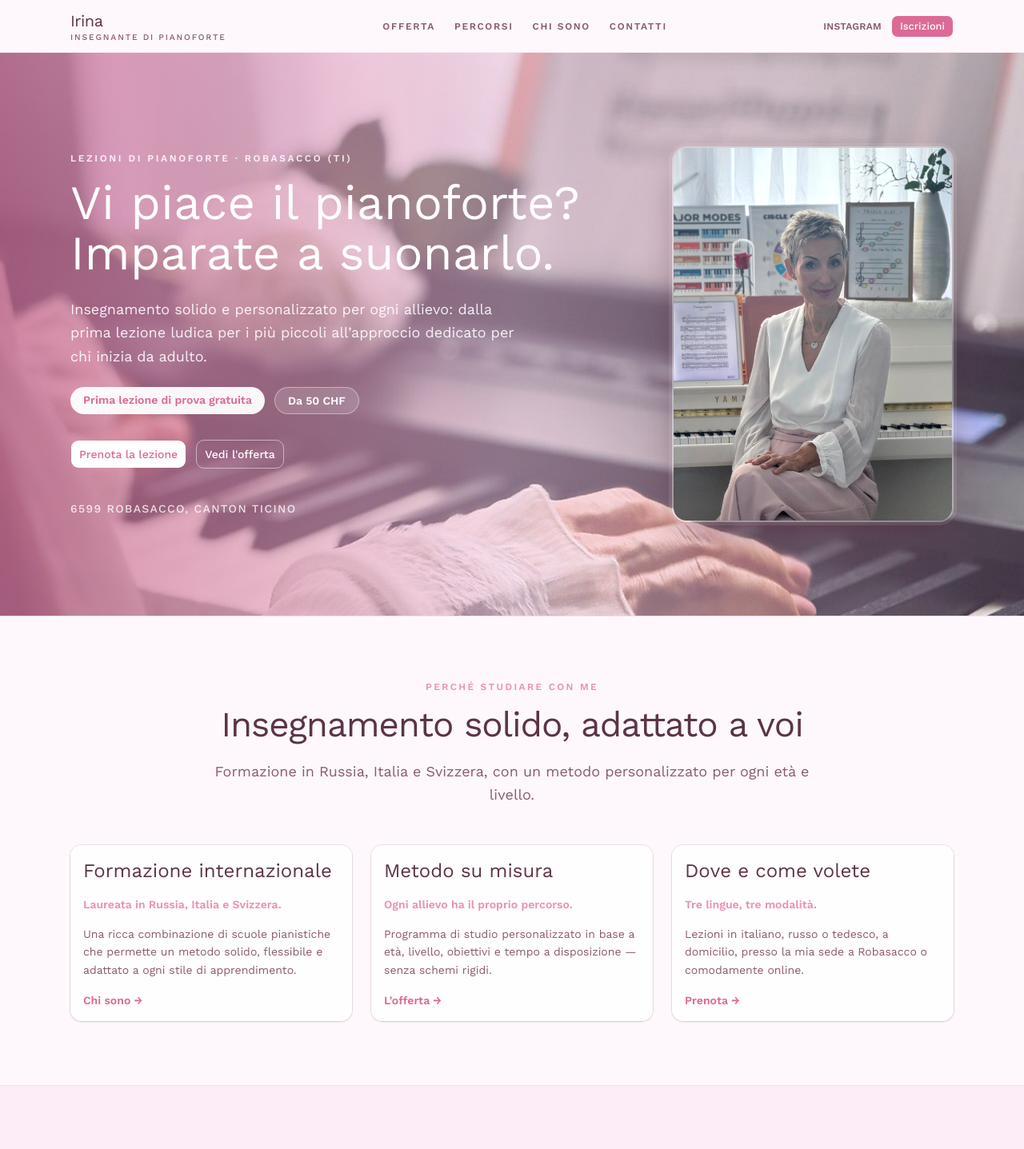
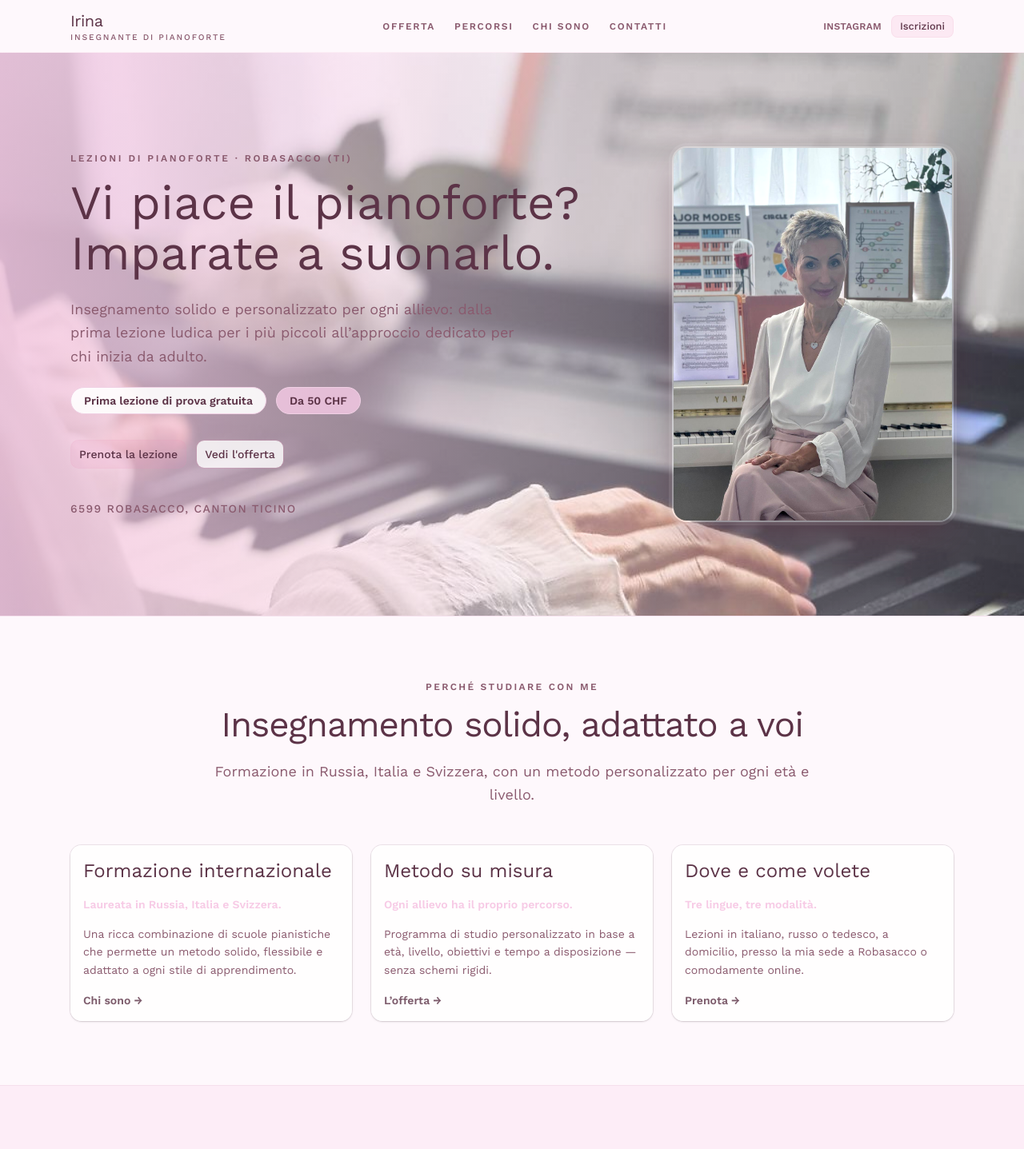
Before and after one commit to Quasarsonic/irina, a Next.js app: page / in a window 1280 px wide. Shown: the top 1437 px of the page at 80% size. Built offline with nearby package versions, Linux system fonts and the light colour scheme.

Commit message:
Soften footer, CTA band, and rose accent sections
Use muted backgrounds and outline-style CTAs instead of solid primary rose.
Lighten secondary/accent tokens and reduce primary-colored text across the page.

Co-authored-by: andy.bacciarini7 <andy.bacciarini7@live.com>

```diff
--- a/src/app/globals.css
+++ b/src/app/globals.css
@@ -66,27 +66,27 @@
   --card-foreground: #5c3347;
   --popover: #ffffff;
   --popover-foreground: #5c3347;
-  --primary: #db6a96;
+  --primary: #e991b8;
   --primary-foreground: #ffffff;
-  --secondary: #e991b8;
-  --secondary-foreground: #ffffff;
+  --secondary: #f7cbe6;
+  --secondary-foreground: #5c3347;
   --muted: #f7cbe6;
   --muted-foreground: #8a5a6e;
-  --accent: #c96a94;
+  --accent: #e991b8;
   --accent-foreground: #ffffff;
   --destructive: oklch(0.577 0.245 27.325);
   --border: #f0d0e4;
   --input: #f0d0e4;
   --ring: #e991b8;
-  --chart-1: #db6a96;
-  --chart-2: #e991b8;
-  --chart-3: #c96a94;
+  --chart-1: #e991b8;
+  --chart-2: #f7cbe6;
+  --chart-3: #f0d0e4;
   --chart-4: #f7cbe6;
   --chart-5: #fce8f4;
   --radius: 0.625rem;
   --sidebar: #fef8fc;
   --sidebar-foreground: #5c3347;
-  --sidebar-primary: #db6a96;
+  --sidebar-primary: #e991b8;
   --sidebar-primary-foreground: #ffffff;
   --sidebar-accent: #f7cbe6;
   --sidebar-accent-foreground: #5c3347;
@@ -107,20 +107,20 @@
   --secondary-foreground: #ffffff;
   --muted: #6b3d52;
   --muted-foreground: #f7cbe6;
-  --accent: #db6a96;
-  --accent-foreground: #ffffff;
+  --accent: #f0d0e4;
+  --accent-foreground: #5c3347;
   --destructive: oklch(0.704 0.191 22.216);
   --border: #8a5a6e;
   --input: #8a5a6e;
   --ring: #f7cbe6;
   --chart-1: #f7cbe6;
   --chart-2: #e991b8;
-  --chart-3: #db6a96;
+  --chart-3: #f0d0e4;
   --chart-4: #c96a94;
   --chart-5: #6b3d52;
   --sidebar: #5c3347;
   --sidebar-foreground: #fef8fc;
-  --sidebar-primary: #db6a96;
+  --sidebar-primary: #e991b8;
   --sidebar-primary-foreground: #ffffff;
   --sidebar-accent: #6b3d52;
   --sidebar-accent-foreground: #fef8fc;
--- a/src/app/page.tsx
+++ b/src/app/page.tsx
@@ -36,29 +36,29 @@ export default function HomePage() {
             aria-hidden
           />
           <div
-            className="absolute inset-0 bg-gradient-to-r from-[#c96a94]/75 via-[#f7cbe6]/55 to-[#f7cbe6]/25"
+            className="absolute inset-0 bg-gradient-to-r from-[#f7cbe6]/85 via-[#fce8f4]/50 to-[#fef8fc]/20"
             aria-hidden
           />
           <div
-            className="pointer-events-none absolute inset-0 bg-[radial-gradient(ellipse_at_20%_50%,transparent_0%,#e991b8/25_70%)]"
+            className="pointer-events-none absolute inset-0 bg-[radial-gradient(ellipse_at_20%_50%,transparent_0%,#f7cbe6/20_70%)]"
             aria-hidden
           />
           <div className="relative z-10 mx-auto grid max-w-6xl items-center gap-10 px-4 py-20 sm:px-6 lg:min-h-[88vh] lg:grid-cols-[1fr_minmax(16rem,22rem)] lg:gap-12 lg:py-28">
-            <div className="max-w-2xl text-white">
-              <p className="text-xs font-semibold uppercase tracking-[0.22em] text-white/85">
+            <div className="max-w-2xl text-foreground">
+              <p className="text-xs font-semibold uppercase tracking-[0.22em] text-muted-foreground">
                 {hero.eyebrow}
               </p>
               <h1 className="mt-4 font-heading text-4xl leading-[1.05] sm:text-5xl lg:text-6xl">
                 {hero.title}
               </h1>
-              <p className="mt-6 max-w-xl text-lg leading-relaxed text-white/90">
+              <p className="mt-6 max-w-xl text-lg leading-relaxed text-muted-foreground">
                 {hero.subtitle}
               </p>
               <div className="mt-6 flex flex-wrap gap-3">
-                <span className="rounded-full bg-white/95 px-4 py-1.5 text-sm font-semibold text-primary">
+                <span className="rounded-full border border-border bg-white/90 px-4 py-1.5 text-sm font-semibold text-foreground">
                   {site.trialLesson}
                 </span>
-                <span className="rounded-full border border-white/40 bg-white/15 px-4 py-1.5 text-sm font-semibold text-white backdrop-blur-sm">
+                <span className="rounded-full border border-border bg-muted/80 px-4 py-1.5 text-sm font-semibold text-foreground">
                   Da {site.priceFrom}
                 </span>
               </div>
@@ -67,7 +67,7 @@ export default function HomePage() {
                   href="#contatti"
                   className={cn(
                     buttonVariants({ size: "lg" }),
-                    "bg-white text-primary hover:bg-white/90",
+                    "border border-primary/20 bg-primary/15 text-foreground hover:bg-primary/25",
                   )}
                 >
                   Prenota la lezione
@@ -76,13 +76,13 @@ export default function HomePage() {
                   href="#offerta"
                   className={cn(
                     buttonVariants({ variant: "outline", size: "lg" }),
-                    "border-white/50 bg-transparent text-white hover:bg-white/15 hover:text-white",
+                    "border-primary/20 bg-white/80 text-foreground hover:bg-muted",
                   )}
                 >
                   Vedi l&apos;offerta
                 </Link>
               </div>
-              <p className="mt-10 text-sm font-medium uppercase tracking-widest text-white/80">
+              <p className="mt-10 text-sm font-medium uppercase tracking-widest text-muted-foreground">
                 {site.location}
               </p>
             </div>
@@ -126,7 +126,7 @@ export default function HomePage() {
                     <p className="text-sm leading-relaxed text-muted-foreground">{pillar.text}</p>
                     <Link
                       href={pillar.href}
-                      className="text-sm font-semibold text-primary hover:text-primary/80"
+                      className="text-sm font-semibold text-foreground/80 hover:text-foreground"
                     >
                       {pillar.cta} →
                     </Link>
@@ -149,7 +149,7 @@ export default function HomePage() {
             />
             <Card className="border-primary/20 shadow-md">
               <CardHeader>
-                <CardTitle className="font-heading text-3xl font-normal text-primary">
+                <CardTitle className="font-heading text-3xl font-normal text-foreground">
                   Da {site.priceFrom}
                 </CardTitle>
                 <p className="text-sm text-muted-foreground">{site.priceNote}</p>
@@ -165,7 +165,7 @@ export default function HomePage() {
                   href={site.tuttiListing}
                   target="_blank"
                   rel="noopener noreferrer"
-                  className="inline-block text-sm font-semibold text-primary hover:underline"
+                  className="inline-block text-sm font-semibold text-foreground/80 hover:text-foreground hover:underline"
                 >
                   Vedi l&apos;annuncio su tutti.ch →
                 </Link>
@@ -189,7 +189,7 @@ export default function HomePage() {
                 >
                   <div
                     className={cn(
-                      "flex h-36 items-end bg-gradient-to-br p-5 text-white",
+                      "flex h-36 items-end bg-gradient-to-br p-5 text-foreground",
                       group.tone,
                     )}
                   >
@@ -205,7 +205,7 @@ export default function HomePage() {
               {offerings.map((item) => (
                 <span
                   key={item}
-                  className="rounded-full border border-primary/25 bg-primary/5 px-4 py-1.5 text-sm font-medium text-foreground"
+                  className="rounded-full border border-border bg-muted/40 px-4 py-1.5 text-sm font-medium text-foreground"
                 >
                   {item}
                 </span>
@@ -218,7 +218,7 @@ export default function HomePage() {
           <div className="mx-auto grid max-w-6xl grid-cols-2 gap-8 px-4 sm:px-6 lg:grid-cols-4">
             {stats.map((stat) => (
               <div key={stat.label} className="text-center">
-                <p className="font-heading text-4xl text-primary sm:text-5xl">{stat.value}</p>
+                <p className="font-heading text-4xl text-foreground sm:text-5xl">{stat.value}</p>
                 <p className="mt-2 text-sm font-medium uppercase tracking-wide text-muted-foreground">
                   {stat.label}
                 </p>
@@ -240,7 +240,7 @@ export default function HomePage() {
                   key={step.step}
                   className="rounded-2xl border border-border/70 bg-card p-6 shadow-sm"
                 >
-                  <span className="text-sm font-semibold text-primary">{step.step}</span>
+                  <span className="text-sm font-semibold text-muted-foreground">{step.step}</span>
                   <h3 className="mt-2 font-heading text-xl">{step.title}</h3>
                   <p className="mt-2 text-sm leading-relaxed text-muted-foreground">
                     {step.text}
@@ -271,7 +271,7 @@ export default function HomePage() {
                   </p>
                 ))}
               </div>
-              <blockquote className="mt-8 rounded-2xl border border-primary/20 bg-primary/5 p-6">
+              <blockquote className="mt-8 rounded-2xl border border-border/80 bg-muted/30 p-6">
                 <p className="font-heading text-xl leading-snug text-foreground">
                   &ldquo;{philosophyQuote}&rdquo;
                 </p>
@@ -280,13 +280,13 @@ export default function HomePage() {
           </div>
         </section>
 
-        <section className="bg-primary py-14 text-primary-foreground">
+        <section className="border-y border-border/60 bg-muted/35 py-14 text-foreground">
           <div className="mx-auto flex max-w-6xl flex-col items-start justify-between gap-6 px-4 sm:px-6 md:flex-row md:items-center">
             <div>
-              <p className="text-sm font-semibold uppercase tracking-widest text-white/85">
+              <p className="text-sm font-semibold uppercase tracking-widest text-muted-foreground">
                 {site.trialLesson}
               </p>
-              <h2 className="mt-2 font-heading text-3xl sm:text-4xl">
+              <h2 className="mt-2 font-heading text-3xl text-foreground sm:text-4xl">
                 Contattatemi per prenotare la vostra lezione.
               </h2>
             </div>
@@ -294,7 +294,7 @@ export default function HomePage() {
               href="#contatti"
               className={cn(
                 buttonVariants({ size: "lg" }),
-                "bg-white text-primary hover:bg-white/90",
+                "border border-primary/20 bg-primary/15 text-foreground hover:bg-primary/25",
               )}
             >
               Scrivimi
--- a/src/components/section-heading.tsx
+++ b/src/components/section-heading.tsx
@@ -24,7 +24,7 @@ export function SectionHeading({
       )}
     >
       {eyebrow ? (
-        <p className="text-xs font-semibold uppercase tracking-[0.2em] text-secondary">
+        <p className="text-xs font-semibold uppercase tracking-[0.2em] text-muted-foreground">
           {eyebrow}
         </p>
       ) : null}
--- a/src/components/site-header.tsx
+++ b/src/components/site-header.tsx
@@ -49,8 +49,8 @@ export function SiteHeader() {
           <Link
             href="#contatti"
             className={cn(
-              buttonVariants({ size: "sm" }),
-              "bg-primary text-primary-foreground hover:bg-primary/90",
+              buttonVariants({ size: "sm", variant: "outline" }),
+              "border-primary/25 bg-primary/15 text-foreground hover:bg-primary/25",
             )}
           >
             Iscrizioni
@@ -87,8 +87,8 @@ export function SiteHeader() {
               href="#contatti"
               onClick={() => setOpen(false)}
               className={cn(
-                buttonVariants(),
-                "mt-2 w-full bg-primary text-primary-foreground hover:bg-primary/90",
+                buttonVariants({ variant: "outline" }),
+                "mt-2 w-full border-primary/25 bg-primary/15 text-foreground hover:bg-primary/25",
               )}
             >
               Iscrizioni
--- a/src/lib/site.ts
+++ b/src/lib/site.ts
@@ -69,24 +69,24 @@ export const ageGroups = [
     title: "Bambini",
     text:
       "Lezioni in forma ludica: imparare la musica giocando, con ritmo, ascolto e il piacere di scoprire il pianoforte.",
-    tone: "from-[#fce8f4] to-[#f7cbe6]",
+    tone: "from-[#fef8fc] to-[#f7cbe6]",
   },
   {
     title: "Ragazzi e adulti",
     text:
       "Percorsi per tutte le età e livelli, con obiettivi chiari e un approccio specifico per chi desidera iniziare anche da grande.",
-    tone: "from-[#f7cbe6] to-[#e991b8]",
+    tone: "from-[#fce8f4] to-[#f0d0e4]",
   },
   {
     title: "A domicilio",
     text: "Lezioni nel comfort di casa vostra, ideali per famiglie e per chi preferisce un ambiente familiare.",
-    tone: "from-[#e991b8] to-[#db6a96]",
+    tone: "from-[#f7cbe6]/90 to-[#fce8f4]",
   },
   {
     title: "Online",
     text:
       "Lezioni a distanza con la stessa attenzione: comode se abitate lontano o avete orari impegnativi.",
-    tone: "from-[#f7cbe6] to-[#c96a94]",
+    tone: "from-[#f0d0e4] to-[#f7cbe6]",
   },
 ] as const;
 
```
Also changed, not shown: src/components/site-footer.tsx (+20 -14 lines).
